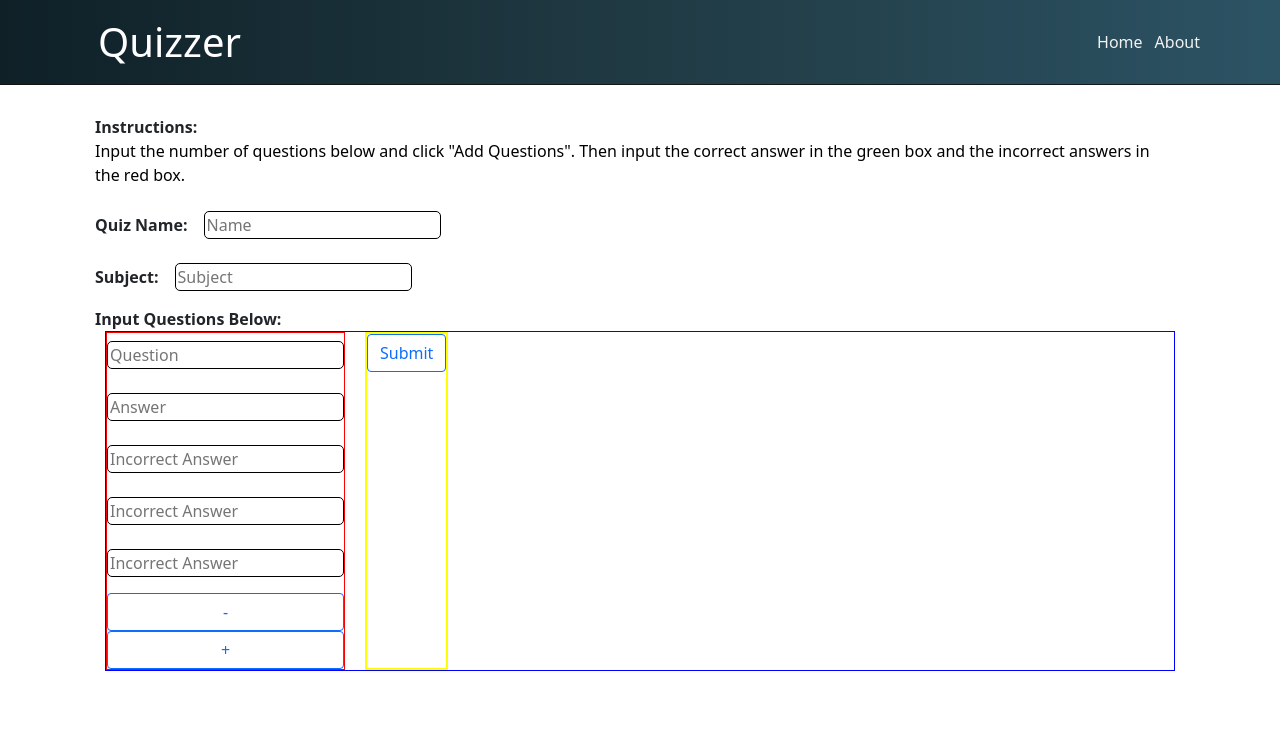
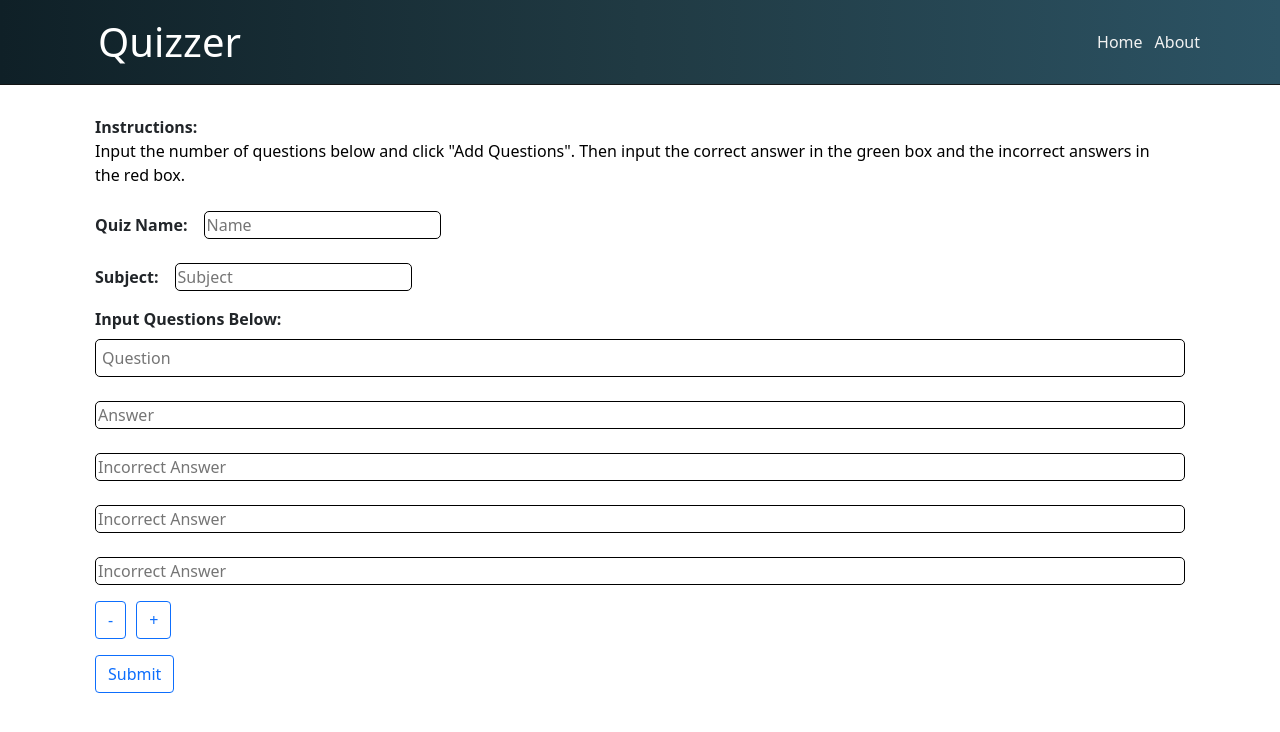
Before and after one commit to adke/Quiz_Application_OpenText_Fall-2022, a Next.js app in the folder frontend_nextjs/: page /addquiz in a window 1280 px wide. Shown: the top 732 px of the page. Built offline with nearby package versions, Linux system fonts and the light colour scheme.

Commit message:
AddQuiz Fully Designed

```diff
--- a/frontend_nextjs/components/AddQuestions.js
+++ b/frontend_nextjs/components/AddQuestions.js
@@ -18,7 +18,7 @@ function AddQuestions() {
             "questions": Questions
         };
 
-        console.log("Quiz: ", newQuiz);
+        console.log("quiz: ", newQuiz);
 
         // Send data to Server
         try {
@@ -89,21 +89,23 @@ function AddQuestions() {
 
 
             <form id='form' onSubmit={handleSubmit}>
+                <div className={questionStyles.allQuestions}>
                     { Questions.map((inputField, index) => (
-                    <div className={questionStyles.questionsDiv} key={ index }>
-                        <input type='text' name='Question' onChange={event => handleChangeInput(index, event)} value={ inputField.Question } onClick={handleSubmit} placeholder='Question'/>
+                        <div className={questionStyles.questionDiv} key={ index }>
+                            <input type='text' name='Question' onChange={event => handleChangeInput(index, event)} value={ inputField.Question } onClick={handleSubmit} placeholder='Question'className={questionStyles.questionInput}/>
 
                             <input type='text' name='Answer' onChange={event => handleChangeInput(index, event)} value={ inputField.Answer } onClick={handleSubmit} placeholder='Answer'/>
 
                             <input type='text' name='AnswerContent1' onChange={event => handleChangeInput(index, event)} value={ inputField.AnswerContent1 } onClick={handleSubmit} placeholder='Incorrect Answer'/>
                             <input type='text' name='AnswerContent2' onChange={event => handleChangeInput(index, event)} value={ inputField.AnswerContent2 } onClick={handleSubmit} placeholder='Incorrect Answer'/>
                             <input type='text' name='AnswerContent3' onChange={event => handleChangeInput(index, event)} value={ inputField.AnswerContent3 } onClick={handleSubmit} placeholder='Incorrect Answer'/>
-
+                            <div className={questionStyles.buttonDiv}>
                                 <button className="btn btn-outline-primary" onClick={() => handleRemoveFields(index)}>-</button>
                                 <button className="btn btn-outline-primary" onClick={() => handleAddFields()}>+</button>
                             </div>
+                        </div>
                     ))}
-                <br />
+                </div>
                 <div className={questionStyles.submitBreak}>
                     <button type='submit' onClick={handleSubmit} className="btn btn-outline-primary">Submit</button>
                 </div>
--- a/frontend_nextjs/styles/AddQ.module.css
+++ b/frontend_nextjs/styles/AddQ.module.css
@@ -12,12 +12,30 @@
     font-weight: bold;
 }
 
-.questionsDiv {
-    border: red solid 1px;
+.allQuestions {
+    /* border: cyan solid 2px; */
+
+    display: flex;
+    flex-direction: row;
+    flex-wrap: wrap;
+    gap: 10px;
+
+}
+
+.questionDiv {
+    /* border: red solid 1px; */
 
     display: flex;
     flex-direction: column;
+    flex-grow: 1;
+}
+.questionInput {
+    padding: 6px;
+}
 
+.buttonDiv {
+    display: flex;
+    gap: 10px;
 }
 
 .addq input {
@@ -31,17 +49,17 @@
 }
 
 .addq form {
-    border: blue solid 1px;
-    gap: 10px;
+    /* border: blue solid 1px; */
+
     color: black;
     display: flex;
     flex-wrap: wrap;
+    flex-direction: column;
     justify-content: left;
-    margin: 0 10px;
 }
 
 .submitBreak {
-    border: yellow solid 2px;
+    /* border: yellow solid 2px; */
     display: block;
-
+    margin-top: 1rem;
 }
```
Also changed, not shown: 1 other file (tests, documents, lock files or other folders). Lines whose indentation alone changed are shown as unchanged.
